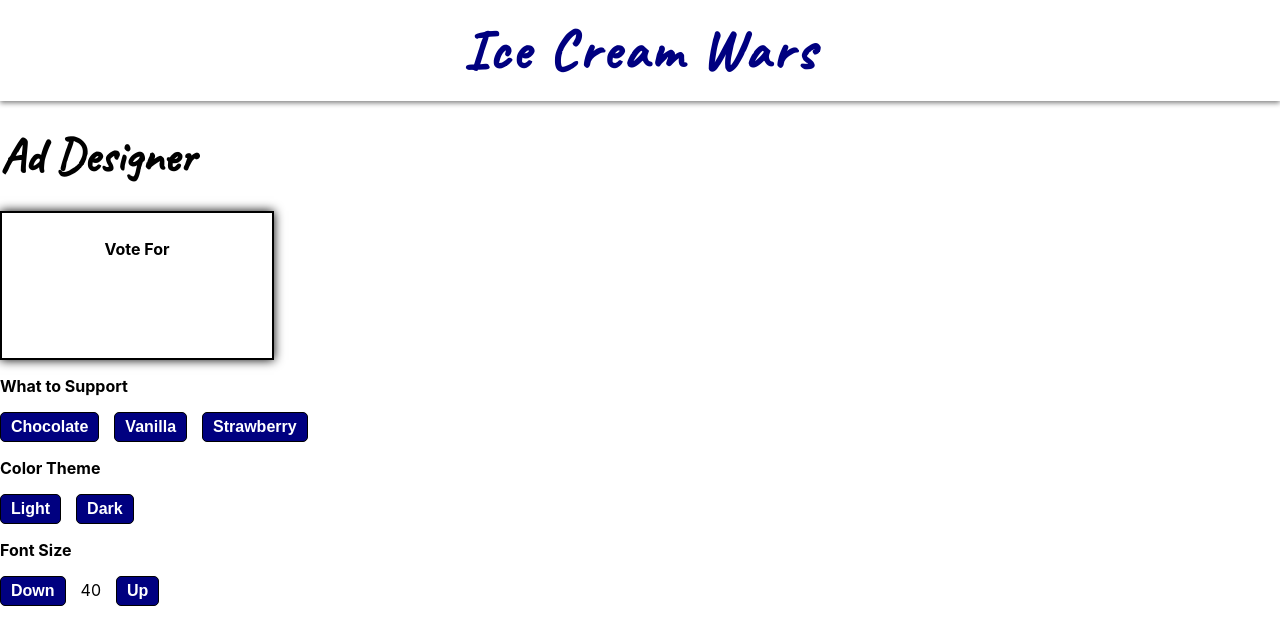
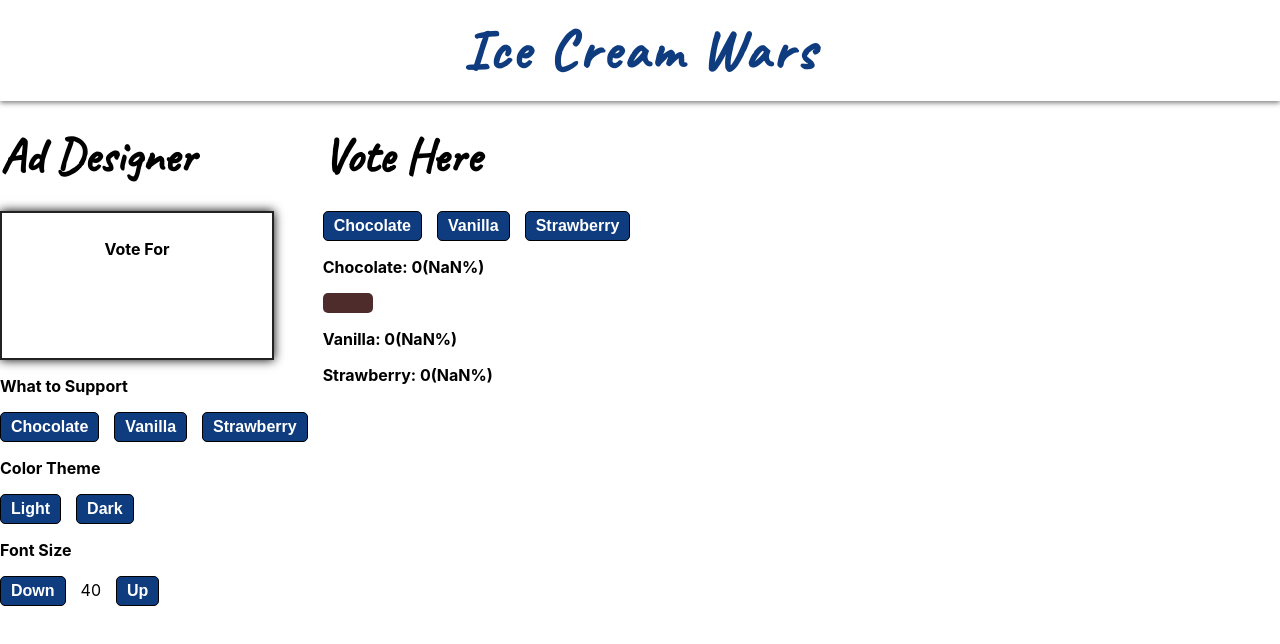
Before and after one commit to kirkwood616/react-lab01, a React (Create React App) app: page / in a window 1280 px wide. Shown: the top 644 px of the page. Built offline with nearby package versions, Linux system fonts and the light colour scheme.

Commit message:
Added styling & building votes component

```diff
--- a/src/App.css
+++ b/src/App.css
@@ -10,8 +10,26 @@ h2 {
 	margin: 25px 0;
 }
 
-h3 {
-	font-family: "Caveat", cursive;
-	font-size: 2.5rem;
-	margin: 15px;
+.BodyComponents {
+	display: flex;
+	flex-direction: row;
 }
+
+button {
+	border: 1px solid black;
+	background-color: #0e3c7e;
+	border-radius: 5px;
+	color: white;
+	font-weight: bold;
+	font-size: 1rem;
+	padding: 5px 10px;
+	margin-right: 15px;
+}
+
+button:focus {
+	background-color: #1e60a9;
+}
+
+button:focus:disabled {
+	background-color: gray;
+}
--- a/src/App.tsx
+++ b/src/App.tsx
@@ -1,14 +1,17 @@
 import React from "react";
-import logo from "./logo.svg";
 import "./App.css";
 import Header from "./components/Header";
 import AdDesigner from "./components/AdDesigner";
+import Votes from "./components/Votes";
 
 function App() {
 	return (
 		<div className="App">
 			<Header />
-			<AdDesigner />
+			<div className="BodyComponents">
+				<AdDesigner />
+				<Votes />
+			</div>
 		</div>
 	);
 }
--- a/src/components/AdDesigner.css
+++ b/src/components/AdDesigner.css
@@ -1,5 +1,5 @@
 .adContainer {
-	border: 2px solid black;
+	/* border: 2px solid black; */
 	text-align: center;
 	min-width: 250px;
 	width: fit-content;
@@ -9,13 +9,15 @@
 }
 
 .lightTheme {
+	border: 2px solid #222;
 	background-color: white;
-	color: black;
+	color: #000;
 }
 
 .darkTheme {
-	background-color: rgb(37, 37, 37);
-	color: white;
+	border: 2px solid #fff;
+	background-color: #222;
+	color: #fff;
 }
 
 .fontSize {
@@ -23,24 +25,7 @@
 	margin-right: 15px;
 }
 
-button {
-	border: 1px solid black;
-	background-color: navy;
-	border-radius: 5px;
-	color: white;
-	font-weight: bold;
-	font-size: 1rem;
-	padding: 5px 10px;
-	margin-right: 15px;
-	/* width: 100px; */
-}
-
-button:focus {
-	background-color: gray;
-}
-
 h3 {
 	font-family: "Caveat", cursive;
-	/* font-size: 2.5rem; */
 	margin: 15px;
 }
--- a/src/components/Header.css
+++ b/src/components/Header.css
@@ -7,7 +7,7 @@ header {
 h1 {
 	font-family: "Caveat", cursive;
 	font-size: 3.5rem;
-	color: navy;
+	color: #0e3c7e;
 	letter-spacing: 3px;
 	margin: 0;
 }
--- /dev/null
+++ b/src/components/Votes.css
@@ -0,0 +1,16 @@
+.chocolateVotes {
+	background-color: #4f2c2c;
+	border-radius: 5px;
+	width: 50px;
+	height: 20px;
+}
+
+.vanillaVotes {
+	background-color: #cbc0ac;
+	border-radius: 5px;
+}
+
+.strawberryVotes {
+	background-color: #de8c91;
+	border-radius: 5px;
+}
--- a/src/components/Votes.tsx
+++ b/src/components/Votes.tsx
@@ -1 +1,35 @@
-import React from "react";
+import React, { useState } from "react";
+import "./Votes.css";
+
+function Votes() {
+	const [chocolateVotes, setChocolateVotes] = useState(0);
+	const [vanillaVotes, setVanillaVotes] = useState(0);
+	const [strawberryVotes, setStrawberryVotes] = useState(0);
+	let totalVotes = chocolateVotes + vanillaVotes + strawberryVotes;
+	let chocolatePercent = (chocolateVotes / totalVotes) * 100;
+	let vanillaPercent = (vanillaVotes / totalVotes) * 100;
+	let strawberryPercent = (strawberryVotes / totalVotes) * 100;
+
+	return (
+		<div id="Votes">
+			<h2>Vote Here</h2>
+			<button>Chocolate</button>
+			<button>Vanilla</button>
+			<button>Strawberry</button>
+			<p>
+				Chocolate: {chocolateVotes}({chocolatePercent}%)
+			</p>
+			<div className="chocolateVotes"></div>
+			<p>
+				Vanilla: {vanillaVotes}({vanillaPercent}%)
+			</p>
+			<div className="vanillaVotes"></div>
+			<p>
+				Strawberry: {strawberryVotes}({strawberryPercent}%)
+			</p>
+			<div className="strawberryVotes"></div>
+		</div>
+	);
+}
+
+export default Votes;
```
